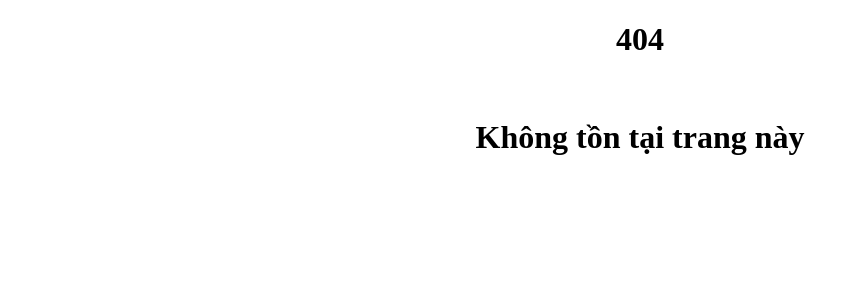
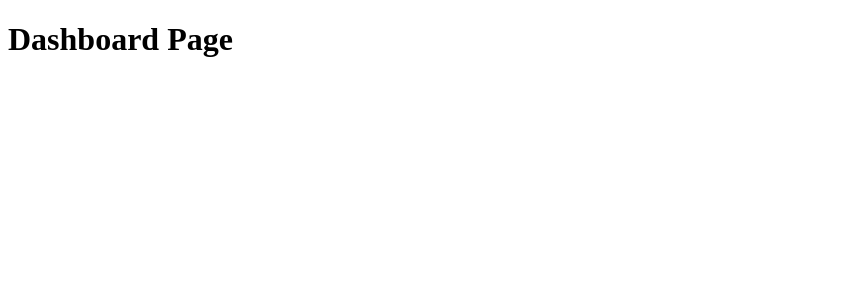
Before and after one commit to baonguyen132/projectSummerFPT, a React (Vite) app in the folder Kwave/: page /admin in a window 1280 px wide. Before the commit this address had no page. Shown: the top 300 px of the page, without its empty margins (0-858 px from the left). Built offline with nearby package versions, Linux system fonts and the light colour scheme.

Commit message:
setup layout

```diff
--- /dev/null
+++ b/Kwave/src/layout/layout.jsx
@@ -0,0 +1,22 @@
+import React from "react";
+import { Helmet } from "react-helmet"; // để set <title> và meta
+
+function Layout({ title, children }) {
+  return (
+    <>
+      <Helmet>
+        <title>{title}</title>
+        {/* Google Icon Font */}
+        <link
+          href="https://fonts.googleapis.com/icon?family=Material+Icons"
+          rel="stylesheet"
+        />
+
+      </Helmet>
+      {/* Nội dung chính của trang */}
+      {children}
+    </>
+  );
+}
+
+export default Layout;
--- /dev/null
+++ b/Kwave/src/pages/Admin/admin.jsx
@@ -0,0 +1,23 @@
+import { Outlet } from "react-router-dom";
+import Layout from "../../layout/layout";
+
+function AdminPage() {
+  return (
+
+    <Layout title={"Admin Page"}>
+        <div className="navibar">
+
+        </div>
+        <div className="main-content">
+            <div className="sidebar">
+
+            </div>
+            <div className="content">
+                <Outlet />
+            </div>
+        </div>
+    </Layout>
+
+  );
+}
+export default AdminPage;
--- a/Kwave/src/router.jsx
+++ b/Kwave/src/router.jsx
@@ -1,4 +1,5 @@
 import { createBrowserRouter, RouterProvider } from "react-router-dom";
+import AdminPage from "./pages/Admin/admin";
 
 const router = createBrowserRouter([
   {
@@ -13,7 +14,24 @@ const router = createBrowserRouter([
     path: "/contact",
     element: <h1>Contact Page</h1>,
   },
-
+  {
+    path: "/admin",
+    element: <AdminPage />,
+    children: [
+        {
+            index: true,
+            element: <h1>Dashboard Page</h1>,
+        },
+        {
+            path: "users",
+            element: <h1>Users Page</h1>,
+        },
+        {
+            path: "settings",
+            element: <h1>Settings Page</h1>,
+        }
+    ]
+  },
   {
     path: "*",
     element: (
```
Also changed, not shown: Kwave/src/layout/Navigation/navigation.jsx (added), Kwave/src/layout/Navigation/navigation.module.scss (added).
